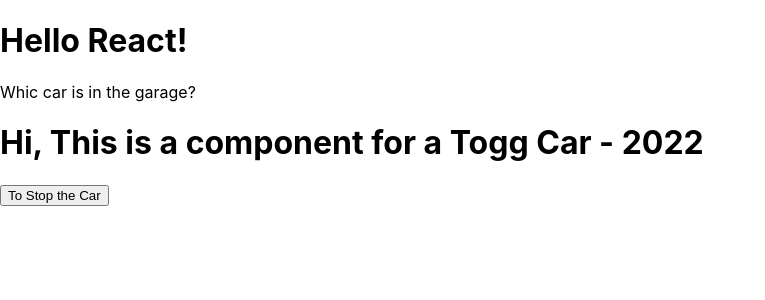
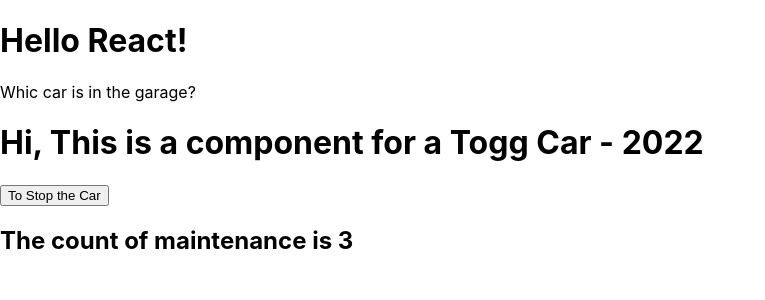
Before and after one commit to ArifYusufYilmaz/react-app-studies, a React (Create React App) app: page / in a window 1280 px wide. Shown: the top 300 px of the page, without its empty margins (0-765 px from the left). Built offline with nearby package versions, Linux system fonts and the light colour scheme.

Commit message:
add Logical "&&" operator instead of if-else
You can also use { "statement" && .....} to compare something

```diff
--- a/src/components/Car.js
+++ b/src/components/Car.js
@@ -1,5 +1,6 @@
 function Car(props){
     const isStarted = props.brand.carSituation;
+    const carMaintenance = props.brand.carMaintenance;
     const startCar=(displayingMessage, event)=>{
         alert(event.type);
     }
@@ -11,6 +12,11 @@
             <>
              <h1>Hi, This is a component for a {props.brand.carName} - {props.brand.carModel}</h1>
              <button onClick={stopCar}>To Stop the Car</button>
+             {carMaintenance.length > 2 &&
+                <h2>
+                    The count of maintenance is {carMaintenance.length}
+                </h2>
+             }
             </>
         )
     }
@@ -19,6 +25,11 @@
             <>
              <h1>Hi, This is a component for a {props.brand.carName} - {props.brand.carModel}</h1>
              <button onClick={(event)=>startCar("Car is starting!!", event)}> Start Car </button>
+             {carMaintenance.length > 4 &&
+                <h2>
+                    The count of maintenance is {carMaintenance.length}
+                </h2>
+             }
               </>
             )
     }
--- a/src/components/Garage.js
+++ b/src/components/Garage.js
@@ -1,7 +1,8 @@
 import Car from './Car.js';
 
 function Garage(){
-    const carInfo ={carName: "Togg Car", carModel:"2022", carSituation:true};
+
+    const carInfo ={carName: "Togg Car", carModel:"2022", carSituation:true, carMaintenance:[2015,2016,2017]};
     return (
         <>
         <p>Whic car is in the garage?</p>
```
